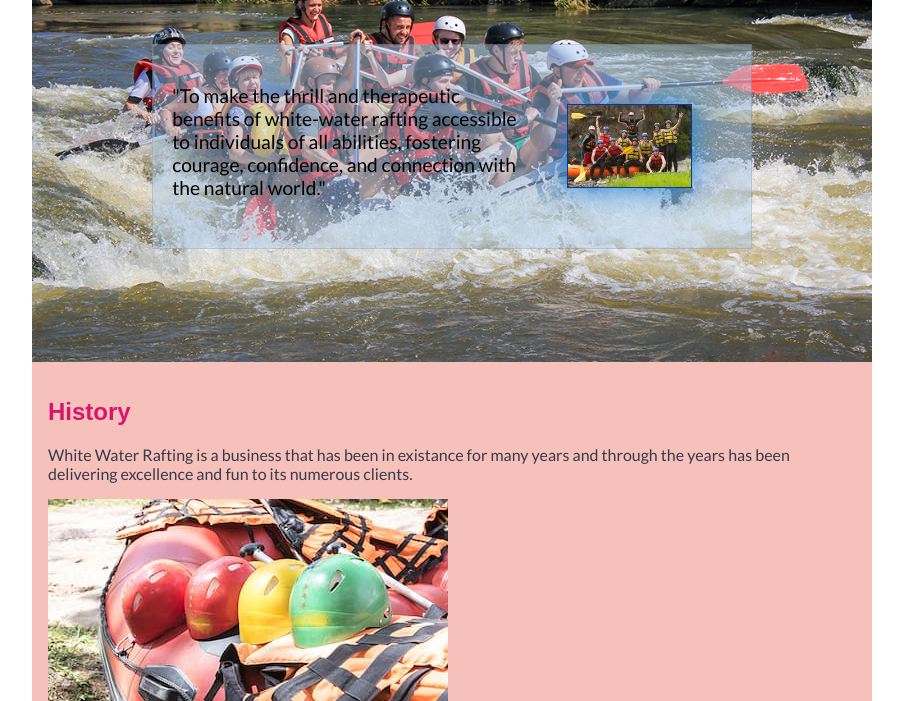
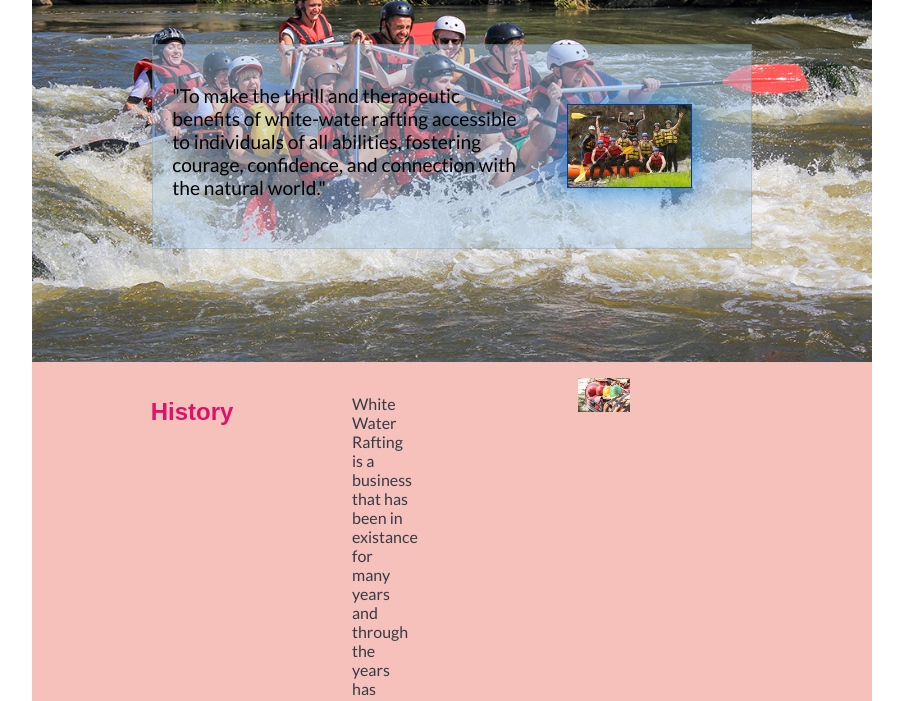
Before and after one commit to donx10austin/wdd130, a plain HTML site: page wwr/about.html in a window 1280 px wide. Shown: the part 251-952 px from the top of the page, without its empty margins (188-1091 px from the left). Drawn offline with Linux system fonts and the light colour scheme.

Commit message:
history changes made

```diff
--- a/wwr/styles/rafting.css
+++ b/wwr/styles/rafting.css
@@ -177,9 +177,27 @@ article {
 }
 
 .history {
+    display: grid;
+    grid-template-columns: 1fr 200px 1fr;
+    gap: 1em;
     padding: 1em;
     background-color: #f7c1bb;
-    color: #353a47;
+    color: #353a47
+}
+
+
+.history h2, adventures h2 {
+    width: 100%;
+    text-align: center;
+    }
+
+    .history p {
+    width: 30%;
+    flex-grow: 1;
+}
+.history img {
+    width: 25%;
+    padding: 0 10px;
 }
 
 .adventures {
```
